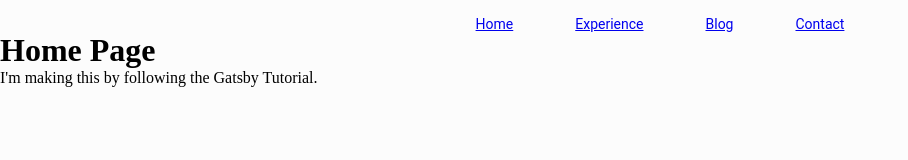
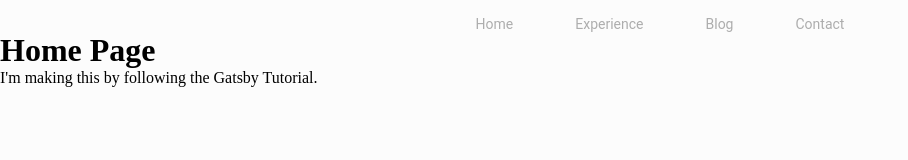
Before and after one commit to alexisavz/alexzugasti, a Gatsby site: page / in a window 1280 px wide. Shown: the whole page, without its empty margins (0-908 px from the left). Built offline with nearby package versions, Linux system fonts and the light colour scheme; Gatsby itself is replaced by a stand-in of ours.

Commit message:
Add navbar and styles

```diff
--- a/src/components/layout/layout.scss
+++ b/src/components/layout/layout.scss
@@ -1,6 +1,9 @@
 .body{
     margin-top: 16px;
     background-color: #FCFCFC;
+    display: flex;
+    justify-content: center;
+    flex-direction: column;
 }
 
 .navbar{
@@ -15,6 +18,13 @@
         list-style-type: none;
         font-size: 14px;
         font-family: Roboto;
-        color: #ADADAD;
+
+        &-links{
+            text-decoration: none;
+            color: #ADADAD;
+        }
+        &-links:hover{
+            color: #501B1D;
+        }
     }
 }
--- a/src/components/layout/layout.tsx
+++ b/src/components/layout/layout.tsx
@@ -12,13 +12,13 @@ const Layout = ({ pageTitle, children } :Props) => {
     <div className='body'>
       <nav className='navbar'>
         <ul className='navbar-items'>
-          <li><Link to="/">Home</Link></li>
-          <li><Link to="/experience">Experience</Link></li>
-          <li><Link to="/blog">Blog</Link></li>
-          <li><Link to="/contact">Contact</Link></li>
+          <li><Link className="navbar-items-links" to="/">Home</Link></li>
+          <li><Link className="navbar-items-links" to="/experience">Experience</Link></li>
+          <li><Link className="navbar-items-links" to="/blog">Blog</Link></li>
+          <li><Link className="navbar-items-links" to="/contact">Contact</Link></li>
         </ul>
       </nav>
-      <main>
+      <main className='content'>
         <h1>{pageTitle}</h1>
         {children}
       </main>
```
